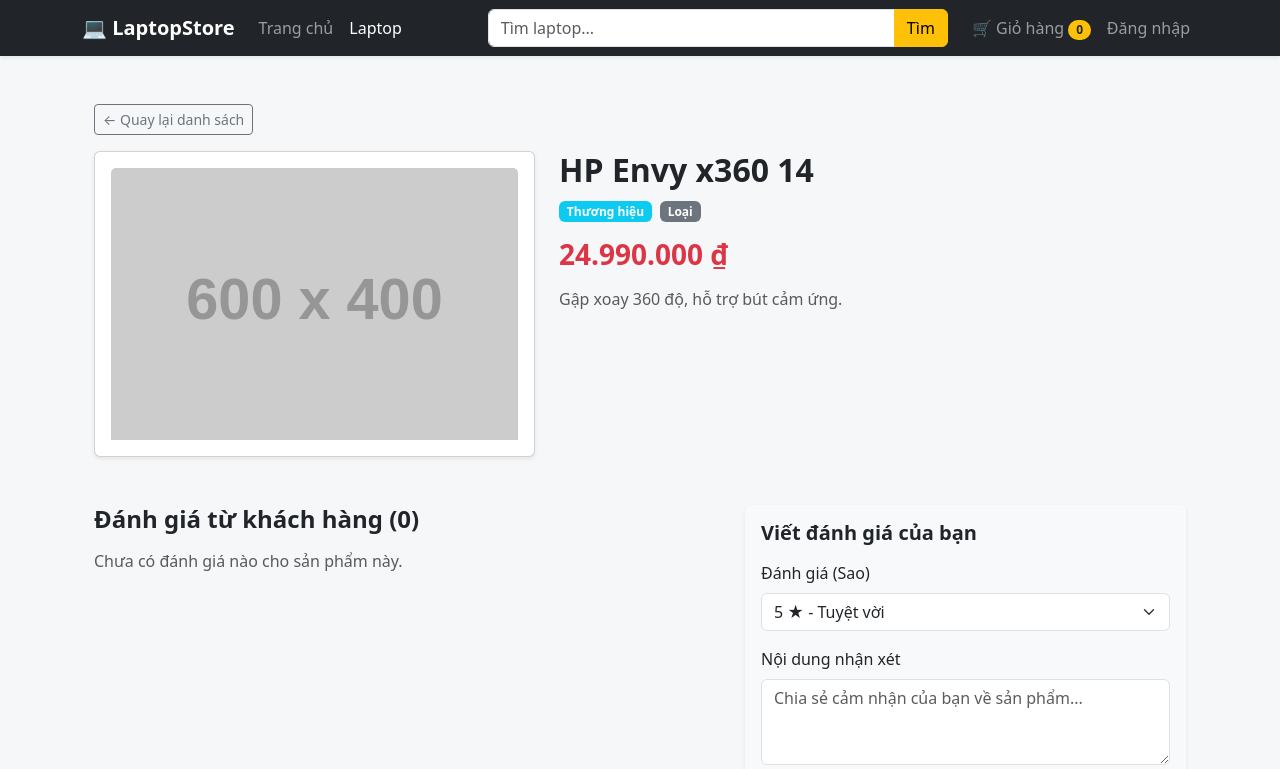
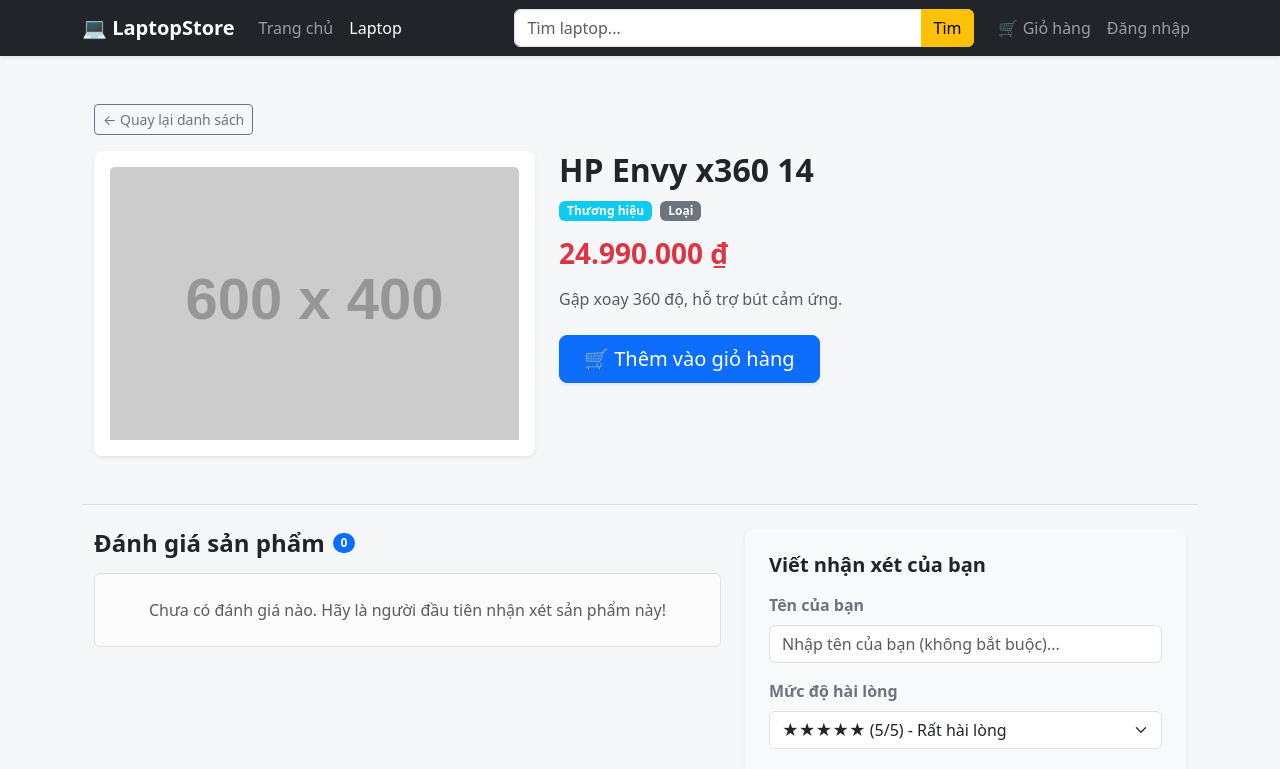
Before and after one commit to haotruong270704-lgtm/laptop-store-group2, a React (Vite) app: page /laptops/11 in a window 1280 px wide. Shown: the top 769 px of the page. Built offline with nearby package versions, Linux system fonts and the light colour scheme; data requests are answered from the project's data file.

Commit message:
feat(cart): implement CartContext and upgrade professional review UI
Refs #22

```diff
--- a/src/contexts/CartContext.jsx
+++ b/src/contexts/CartContext.jsx
@@ -1,19 +1,86 @@
-import { createContext, useContext } from 'react';
+import { createContext, useContext, useState, useEffect } from 'react';
 
-/** 🧩 Bản tạm (#14) – C thay toàn bộ ở #22. Giữ nguyên tên các trường. */
-const EMPTY_CART = {
-  items: [],
-  totalQuantity: 0,
-  totalPrice: 0,
-  loading: false,
-  error: null,
-};
-
-const CartContext = createContext(EMPTY_CART);
+const CartContext = createContext();
 
 export function CartProvider({ children }) {
-  return <CartContext.Provider value={EMPTY_CART}>{children}</CartContext.Provider>;
+  const [cart, setCart] = useState(() => {
+    try {
+      const savedCart = localStorage.getItem('cart');
+      return savedCart ? JSON.parse(savedCart) : [];
+    } catch {
+      return [];
+    }
+  });
+
+  useEffect(() => {
+    localStorage.setItem('cart', JSON.stringify(cart));
+  }, [cart]);
+
+  // Thêm sản phẩm vào giỏ
+  const addToCart = (laptop, quantity = 1) => {
+    setCart((prevCart) => {
+      const existingIndex = prevCart.findIndex((item) => item.id === laptop.id);
+      if (existingIndex > -1) {
+        const updatedCart = [...prevCart];
+        updatedCart[existingIndex].quantity += quantity;
+        return updatedCart;
+      }
+      return [...prevCart, { ...laptop, quantity }];
+    });
+  };
+
+  // Xóa sản phẩm khỏi giỏ
+  const removeFromCart = (laptopId) => {
+    setCart((prevCart) => prevCart.filter((item) => item.id !== laptopId));
+  };
+
+  // Cập nhật số lượng
+  const updateQuantity = (laptopId, quantity) => {
+    if (quantity <= 0) {
+      removeFromCart(laptopId);
+      return;
+    }
+    setCart((prevCart) =>
+      prevCart.map((item) => (item.id === laptopId ? { ...item, quantity } : item))
+    );
+  };
+
+  // Xóa sạch giỏ
+  const clearCart = () => setCart([]);
+
+  // Tính tổng số lượng và tổng tiền
+  const totalItems = cart.reduce((total, item) => total + item.quantity, 0);
+  const totalPrice = cart.reduce((total, item) => total + item.price * item.quantity, 0);
+
+  return (
+    <CartContext.Provider
+      value={{
+        cart,
+        addToCart,
+        removeFromCart,
+        updateQuantity,
+        clearCart,
+        totalItems,
+        totalPrice
+      }}
+    >
+      {children}
+    </CartContext.Provider>
+  );
 }
 
-// eslint-disable-next-line react-refresh/only-export-components
-export const useCart = () => useContext(CartContext);
+export function useCart() {
+  const context = useContext(CartContext);
+  if (!context) {
+    return {
+      cart: [],
+      addToCart: () => {},
+      removeFromCart: () => {},
+      updateQuantity: () => {},
+      clearCart: () => {},
+      totalItems: 0,
+      totalPrice: 0
+    };
+  }
+  return context;
+}
--- a/src/pages/LaptopDetailPage.jsx
+++ b/src/pages/LaptopDetailPage.jsx
@@ -3,18 +3,21 @@
 import { Container, Row, Col, Card, Badge, Button, Spinner, Alert, Form } from 'react-bootstrap';
 import axiosClient from '../api/axiosClient';
 import { formatPrice } from '../utils/format';
+import { useCart } from '../contexts/CartContext';
 
 export default function LaptopDetailPage() {
   const { id } = useParams();
+  const { addToCart } = useCart();
 
   const [laptop, setLaptop] = useState(null);
   const [reviews, setReviews] = useState([]);
   const [loading, setLoading] = useState(true);
   const [error, setError] = useState(null);
 
-  // State cho Form Đánh giá (Issue #21)
+  // State Form Đánh Giá
   const [rating, setRating] = useState(5);
   const [comment, setComment] = useState('');
+  const [userName, setUserName] = useState('');
   const [submitting, setSubmitting] = useState(false);
   const [submitMessage, setSubmitMessage] = useState(null);
 
@@ -64,7 +67,6 @@
     };
   }, [id]);
 
-  // Xử lý gửi đánh giá mới (Issue #21)
   const handleReviewSubmit = async (e) => {
     e.preventDefault();
     if (!comment.trim()) return;
@@ -75,22 +77,28 @@
     try {
       const newReview = {
         laptopId: id,
-        userName: 'Khách hàng',
+        userName: userName.trim() || 'Khách hàng',
         rating: Number(rating),
         comment: comment.trim(),
-        createdAt: new Date().toISOString()
+        createdAt: new Date().toLocaleDateString('vi-VN')
       };
 
       const res = await axiosClient.post('/reviews', newReview);
       setReviews((prev) => [res.data, ...prev]);
       setComment('');
+      setUserName('');
       setRating(5);
-      setSubmitMessage({ type: 'success', text: 'Gửi đánh giá thành công!' });
+      setSubmitMessage({ type: 'success', text: 'Cảm ơn bạn đã đóng góp đánh giá!' });
     } catch {
-      setSubmitMessage({ type: 'danger', text: 'Không thể gửi đánh giá, vui lòng thử lại!' });
+      setSubmitMessage({ type: 'danger', text: 'Gửi đánh giá thất bại, vui lòng thử lại!' });
     } finally {
       setSubmitting(false);
     }
+  };
+
+  // Helper render sao đánh giá chuyên nghiệp
+  const renderStars = (starCount) => {
+    return '★'.repeat(starCount) + '☆'.repeat(5 - starCount);
   };
 
   if (loading) {
@@ -119,9 +127,10 @@
         &larr; Quay lại danh sách
       </Link>
 
+      {/* Thông tin sản phẩm */}
       <Row className="mb-5">
         <Col md={5} className="mb-3 mb-md-0">
-          <Card className="p-3 text-center shadow-sm">
+          <Card className="p-3 text-center shadow-sm border-0 bg-white rounded-3">
             <Card.Img
               variant="top"
               src={laptop.image || 'https://via.placeholder.com/400x300?text=Laptop'}
@@ -134,8 +143,8 @@
         <Col md={7}>
           <h2 className="fw-bold mb-2">{laptop.name}</h2>
           <div className="mb-3">
-            <Badge bg="info" className="me-2">{laptop.brandName || 'Thương hiệu'}</Badge>
-            <Badge bg="secondary">{laptop.categoryName || 'Loại'}</Badge>
+            <Badge bg="info" className="me-2 px-2 py-1">{laptop.brandName || 'Thương hiệu'}</Badge>
+            <Badge bg="secondary" className="px-2 py-1">{laptop.categoryName || 'Loại'}</Badge>
           </div>
 
           <h3 className="text-danger fw-bold mb-3">
@@ -143,24 +152,54 @@
           </h3>
 
           <p className="text-muted mb-4">{laptop.description || 'Chưa có mô tả chi tiết cho sản phẩm này.'}</p>
+
+          <Button
+            variant="primary"
+            size="lg"
+            className="px-4 shadow-sm"
+            onClick={() => addToCart(laptop)}
+          >
+            🛒 Thêm vào giỏ hàng
+          </Button>
         </Col>
       </Row>
 
-      {/* Danh sách đánh giá & Form đánh giá (Issue #21) */}
-      <Row className="mt-4">
+      {/* Phần Đánh Giá Chuyên Nghiệp */}
+      <Row className="mt-5 border-top pt-4">
         <Col md={7} className="mb-4">
-          <h4 className="fw-bold mb-3">Đánh giá từ khách hàng ({reviews.length})</h4>
+          <div className="d-flex align-items-center mb-3">
+            <h4 className="fw-bold mb-0 me-2">Đánh giá sản phẩm</h4>
+            <Badge bg="primary" pill>{reviews.length}</Badge>
+          </div>
+
           {reviews.length === 0 ? (
-            <p className="text-muted">Chưa có đánh giá nào cho sản phẩm này.</p>
+            <Alert variant="light" className="border text-center text-muted py-4">
+              Chưa có đánh giá nào. Hãy là người đầu tiên nhận xét sản phẩm này!
+            </Alert>
           ) : (
             reviews.map((rev) => (
-              <Card key={rev.id || Math.random()} className="mb-2 shadow-sm">
-                <Card.Body className="py-2 px-3">
-                  <div className="d-flex justify-content-between align-items-center">
-                    <strong>{rev.userName || 'Người dùng ẩn danh'}</strong>
-                    <span className="text-warning font-monospace">★ {rev.rating}/5</span>
+              <Card key={rev.id || Math.random()} className="mb-3 shadow-sm border-0">
+                <Card.Body className="p-3">
+                  <div className="d-flex align-items-center mb-2">
+                    <div
+                      className="bg-primary text-white rounded-circle d-flex align-items-center justify-content-center me-3 fw-bold"
+                      style={{ width: '40px', height: '40px', fontSize: '1.1rem' }}
+                    >
+                      {(rev.userName || 'K').charAt(0).toUpperCase()}
+                    </div>
+                    <div>
+                      <h6 className="mb-0 fw-bold">{rev.userName || 'Khách hàng'}</h6>
+                      <span className="text-warning fw-bold me-2" style={{ fontSize: '0.95rem' }}>
+                        {renderStars(rev.rating || 5)}
+                      </span>
+                      {rev.createdAt && (
+                        <small className="text-muted" style={{ fontSize: '0.75rem' }}>
+                          • {rev.createdAt}
+                        </small>
+                      )}
+                    </div>
                   </div>
-                  <p className="mb-0 text-muted mt-1" style={{ fontSize: '0.9rem' }}>
+                  <p className="mb-0 text-secondary ps-5" style={{ fontSize: '0.92rem', lineHeight: '1.5' }}>
                     {rev.comment}
                   </p>
                 </Card.Body>
@@ -169,40 +208,52 @@
           )}
         </Col>
 
-        {/* Form viết đánh giá */}
+        {/* Form Viết Đánh Giá Mới */}
         <Col md={5}>
-          <Card className="p-3 shadow-sm border-0 bg-light">
-            <h5 className="fw-bold mb-3">Viết đánh giá của bạn</h5>
+          <Card className="p-4 shadow-sm border-0 rounded-3 bg-light">
+            <h5 className="fw-bold mb-3 text-dark">Viết nhận xét của bạn</h5>
+
             {submitMessage && (
               <Alert variant={submitMessage.type} dismissible onClose={() => setSubmitMessage(null)}>
                 {submitMessage.text}
               </Alert>
             )}
+
             <Form onSubmit={handleReviewSubmit}>
               <Form.Group className="mb-3">
-                <Form.Label className="fw-medium">Đánh giá (Sao)</Form.Label>
+                <Form.Label className="fw-semibold text-secondary">Tên của bạn</Form.Label>
+                <Form.Control
+                  type="text"
+                  placeholder="Nhập tên của bạn (không bắt buộc)..."
+                  value={userName}
+                  onChange={(e) => setUserName(e.target.value)}
+                />
+              </Form.Group>
+
+              <Form.Group className="mb-3">
+                <Form.Label className="fw-semibold text-secondary">Mức độ hài lòng</Form.Label>
                 <Form.Select value={rating} onChange={(e) => setRating(e.target.value)}>
-                  <option value="5">5 ★ - Tuyệt vời</option>
-                  <option value="4">4 ★ - Tốt</option>
-                  <option value="3">3 ★ - Bình thường</option>
-                  <option value="2">2 ★ - Kém</option>
-                  <option value="1">1 ★ - Rất tệ</option>
+                  <option value="5">★★★★★ (5/5) - Rất hài lòng</option>
+                  <option value="4">★★★★☆ (4/5) - Hài lòng</option>
+                  <option value="3">★★★☆☆ (3/5) - Bình thường</option>
+                  <option value="2">★★☆☆☆ (2/5) - Không hài lòng</option>
+                  <option value="1">★☆☆☆☆ (1/5) - Rất tệ</option>
                 </Form.Select>
               </Form.Group>
 
               <Form.Group className="mb-3">
-                <Form.Label className="fw-medium">Nội dung nhận xét</Form.Label>
+                <Form.Label className="fw-semibold text-secondary">Nội dung đánh giá</Form.Label>
                 <Form.Control
                   as="textarea"
                   rows={3}
-                  placeholder="Chia sẻ cảm nhận của bạn về sản phẩm..."
+                  placeholder="Chia sẻ chi tiết trải nghiệm sử dụng sản phẩm..."
                   value={comment}
                   onChange={(e) => setComment(e.target.value)}
                   required
                 />
               </Form.Group>
 
-              <Button type="submit" variant="primary" className="w-100" disabled={submitting}>
+              <Button type="submit" variant="primary" className="w-100 fw-bold py-2" disabled={submitting}>
                 {submitting ? <Spinner animation="border" size="sm" /> : 'Gửi đánh giá'}
               </Button>
             </Form>
```
